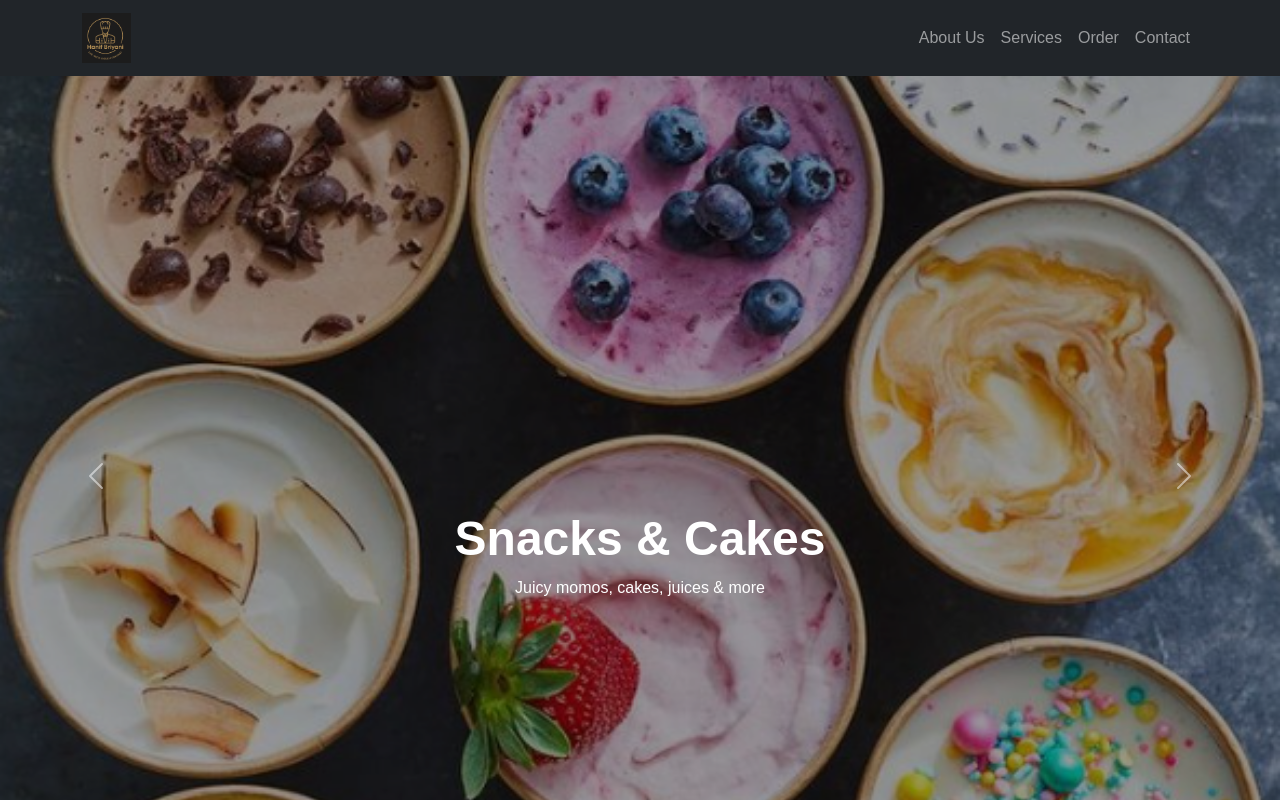
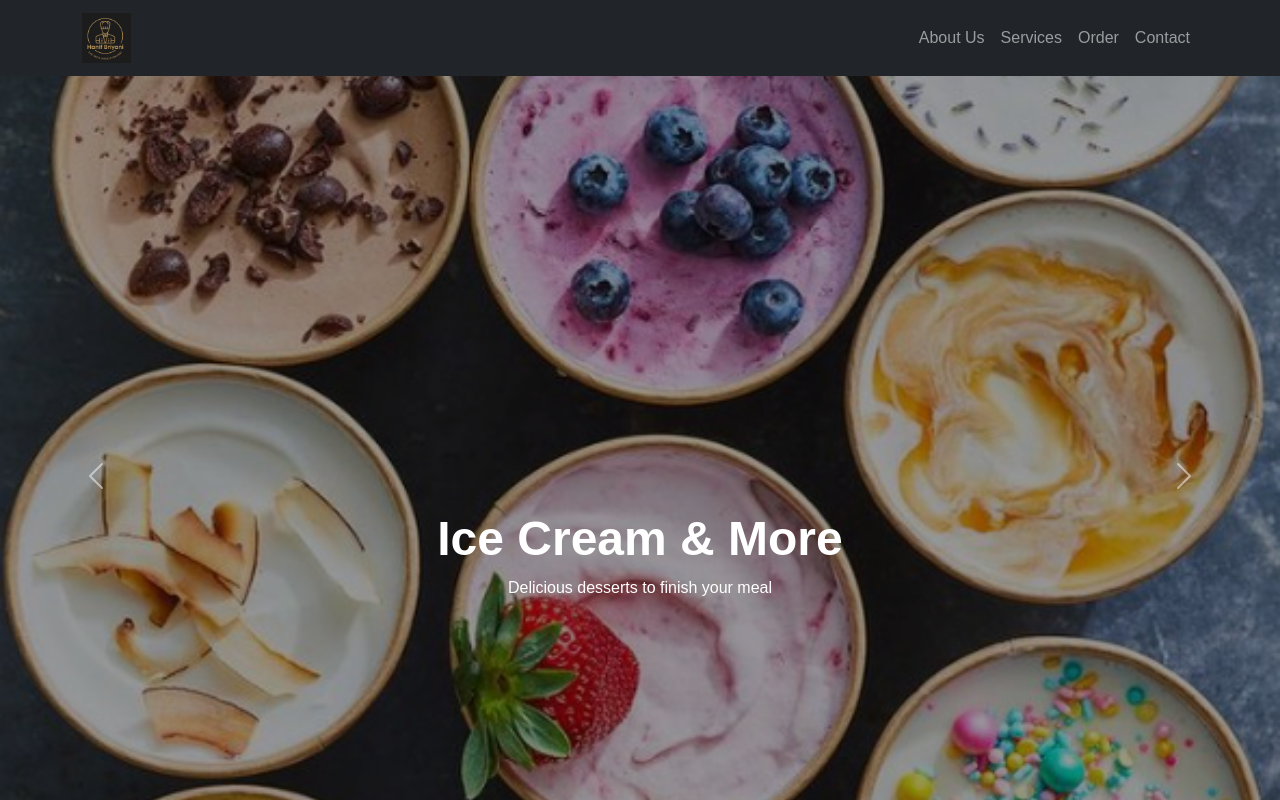
Before and after one commit to Edgar1012/hanif-briyani, a plain HTML site: page index.html in a window 1280 px wide. Both pictures are taken after a click on the link 106 px from the left and 38 px from the top of the page. Shown: the top 800 px of the page. Drawn offline with nearby package versions, Linux system fonts and the light colour scheme.

Commit message:
Update index.html

```diff
--- a/index.html
+++ b/index.html
@@ -98,15 +98,15 @@
           <p>Juicy momos, cakes, juices & more</p>
         </div>
       </div>
-    </div>
-         <div class="carousel-item">
-        <img src="https://raw.githubusercontent.com/Edgar1012/hanif-briyani/main/b7.png" class="d-block w-100" alt="Ice cream">
+      <div class="carousel-item">
+        <img src="https://raw.githubusercontent.com/Edgar1012/hanif-briyani/main/b7.png" class="d-block w-100" alt="Ice Cream">
         <div class="carousel-caption text-white">
-          <h1>Snacks & Cakes</h1>
-          <p>Juicy momos, cakes, juices & more</p>
+          <h1>Ice Cream & More</h1>
+          <p>Delicious desserts to finish your meal</p>
         </div>
       </div>
     </div>
+
     <button class="carousel-control-prev" type="button" data-bs-target="#heroCarousel" data-bs-slide="prev">
       <span class="carousel-control-prev-icon" aria-hidden="true"></span>
     </button>
@@ -115,6 +115,7 @@
     </button>
   </div>
 </header>
+
 
 
 <!-- About Section -->
```
